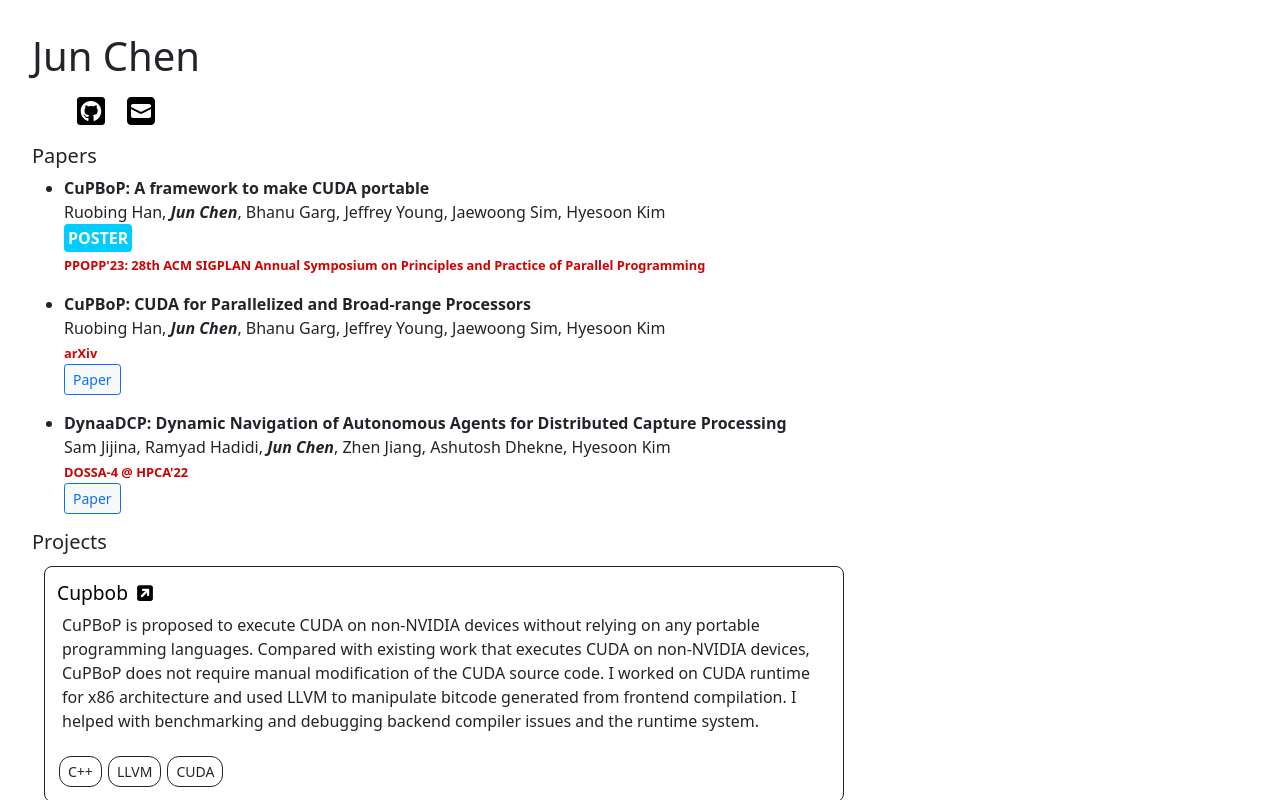
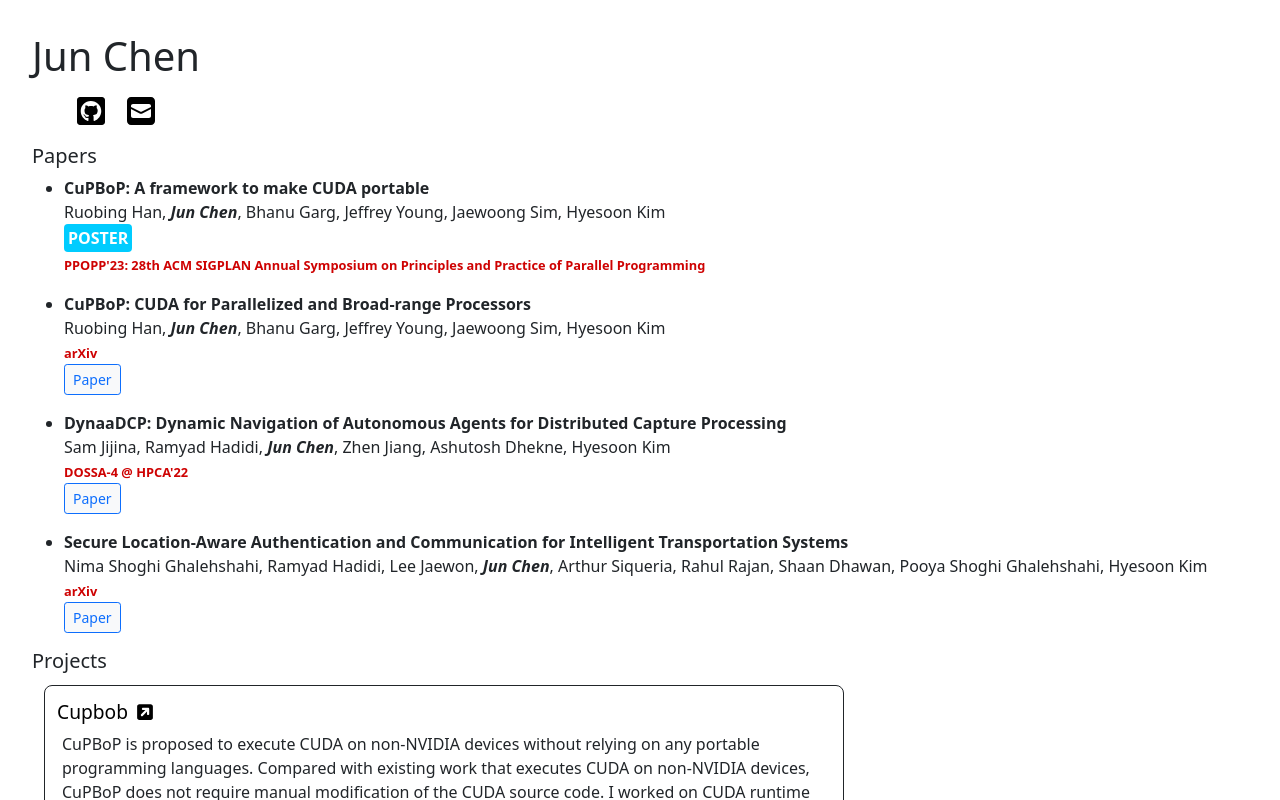
Before and after one commit to jchen706/personalProfile, a Next.js app: page / in a window 1280 px wide. Shown: the top 800 px of the page. Built offline with nearby package versions, Linux system fonts and the light colour scheme.

Commit message:
add update

```diff
--- a/pages/index.tsx
+++ b/pages/index.tsx
@@ -85,6 +85,16 @@ const Home: NextPage = () => {
           conflink="http://prism.sejong.ac.kr/dossa-4/"
           type=''
           ></Paper>
+          <Paper title="Secure Location-Aware Authentication and Communication for Intelligent Transportation Systems"
+          author={<>Nima Shoghi Ghalehshahi, Ramyad Hadidi, Lee Jaewon, <i><strong>Jun Chen</strong></i>, Arthur Siqueria, Rahul Rajan, Shaan Dhawan, Pooya Shoghi Ghalehshahi, Hyesoon Kim </>}
+          link="https://arxiv.org/abs/2011.08936"
+          conf="arXiv"
+          conflink="https://arxiv.org/abs/2011.08936"
+          type=''
+          ></Paper>
+
+{/* Secure Location-Aware Authentication and Communication for Intelligent Transportation Systems */}
+
         </div>
         <div className="projectSection">
           <h5>Projects</h5>
```
